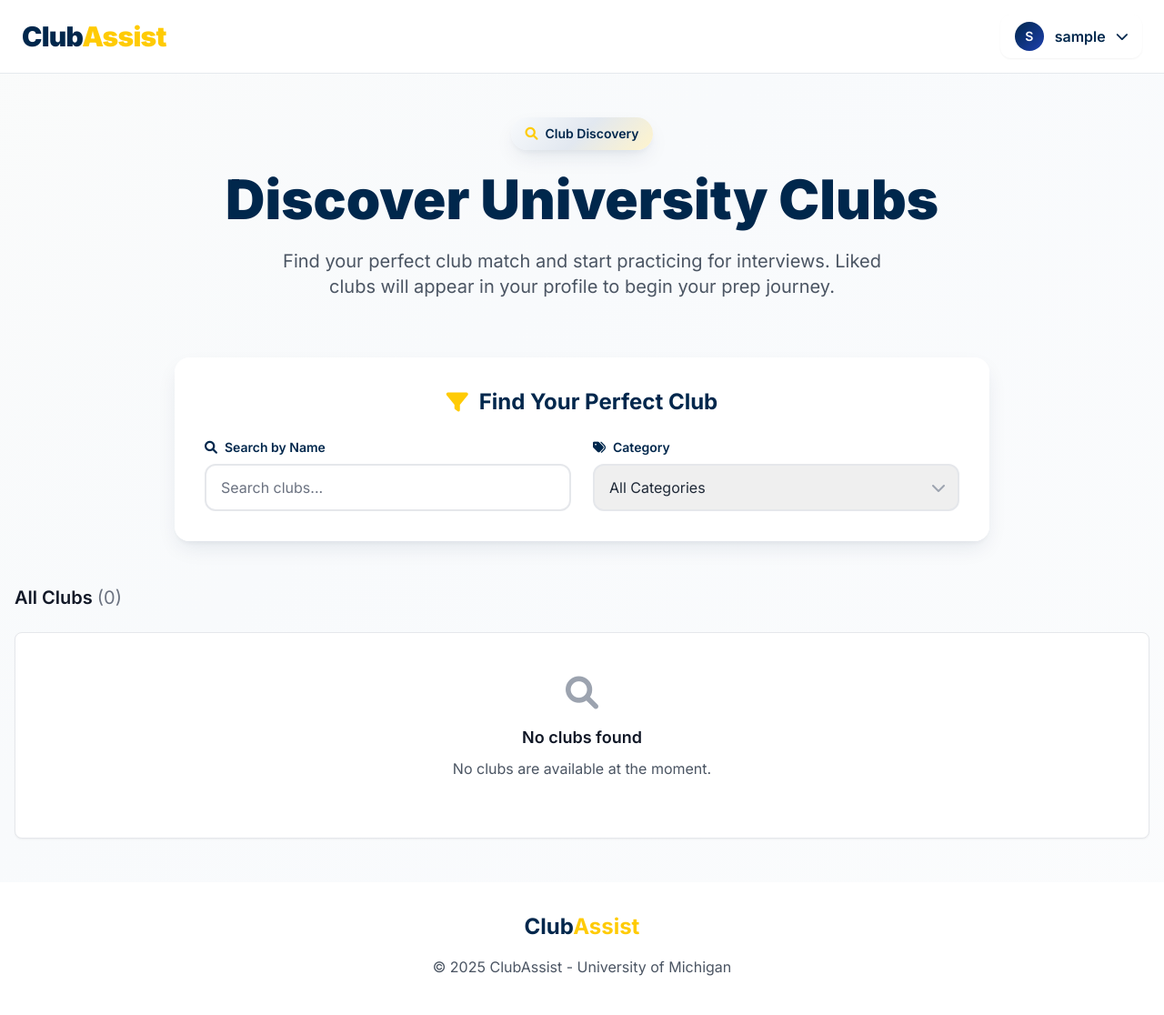
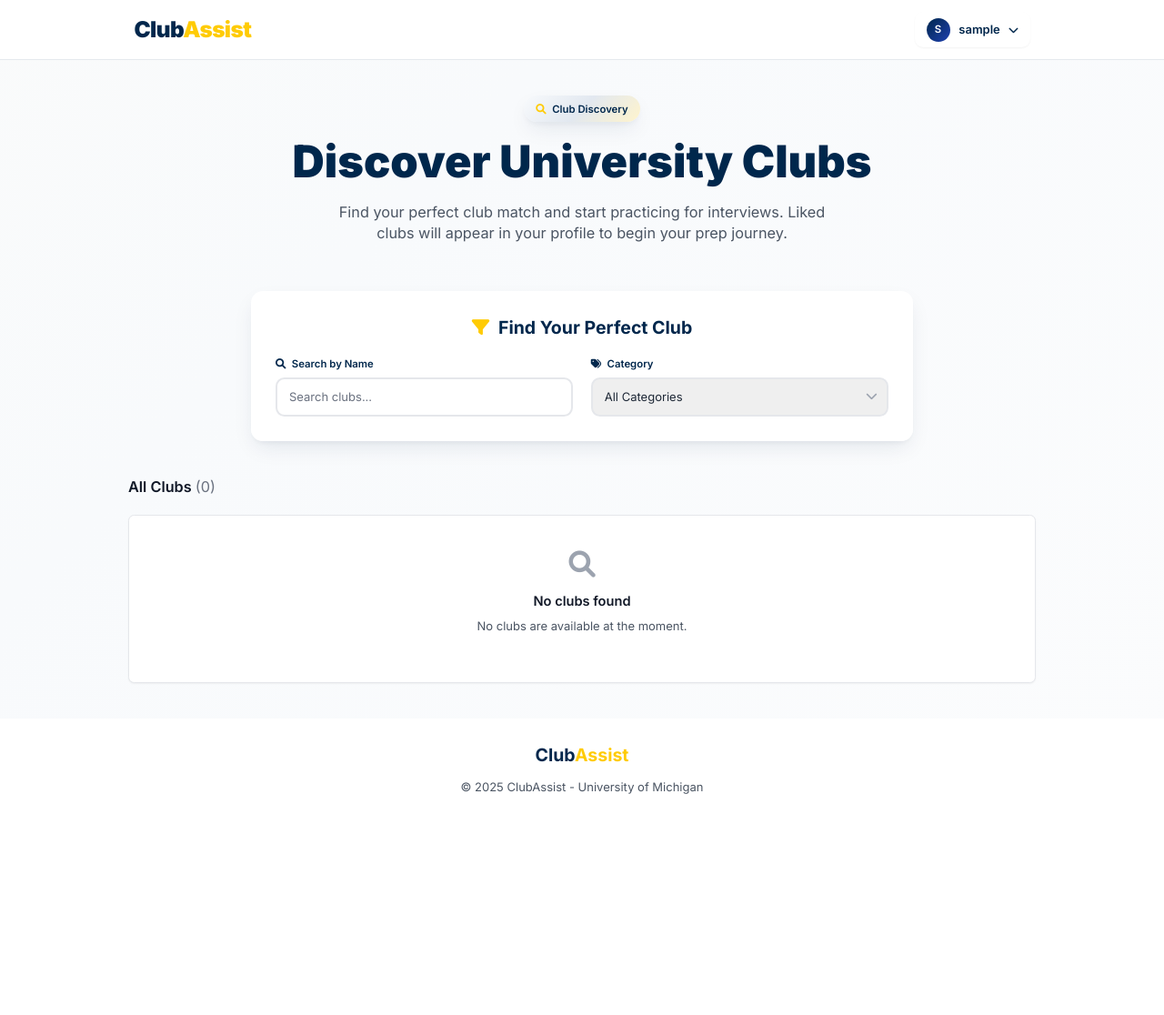
Before and after one commit to LBJANU/ClubAssist, a Django app: page /clubs/ in a window 1280 px wide. Shown: the whole page at 91% size. After the commit the page ends 873 px from the top, so only its background shows below. Run offline with Django 5.2, Linux system fonts and the light colour scheme; the visitor is signed in with stand-in values (Sample User, id 1); data that the repository does not hold is empty; some libraries are stand-ins or nearby versions.

Commit message:
Refactor HTML templates to use a consistent 'content-page' class for layout. Update base styles for improved navigation and content scaling across screen sizes.

```diff
--- a/templates/clubs/club_list.html
+++ b/templates/clubs/club_list.html
@@ -5,7 +5,7 @@
 {% block title %}Club Directory - ClubAssist{% endblock %}
 
 {% block content %}
-<div class="container mx-auto px-4 py-12">
+<div class="content-page container mx-auto px-4 py-12">
     <!-- Enhanced Header Section -->
     <div class="text-center mb-16">
         <div class="inline-flex items-center px-4 py-2 bg-michigan-gradient-light rounded-full text-sm font-semibold text-michigan-blue mb-6 shadow-michigan">
--- a/templates/interviews/practice_session_summary.html
+++ b/templates/interviews/practice_session_summary.html
@@ -3,7 +3,7 @@
 {% block title %}Session Summary - {{ club.name }}{% endblock %}
 
 {% block content %}
-<div class="container mx-auto px-4 py-8">
+<div class="content-page container mx-auto px-4 py-8">
     <!-- Session Header -->
     <div class="mb-8">
         <h1 class="text-3xl font-bold text-michigan-blue mb-2">Practice Session Summary</h1>
--- a/templates/interviews/prep.html
+++ b/templates/interviews/prep.html
@@ -3,7 +3,7 @@
 {% block title %}{{ club.name }} - Interview Prep{% endblock %}
 
 {% block content %}
-<div class="container mx-auto px-4 py-12">
+<div class="content-page container mx-auto px-4 py-12">
     <!-- Enhanced Club Header -->
     <div class="text-center mb-16">
         <div class="inline-flex items-center px-4 py-2 bg-michigan-gradient-light rounded-full text-sm font-semibold text-michigan-blue mb-6 shadow-michigan">
--- a/templates/main/base.html
+++ b/templates/main/base.html
@@ -15,6 +15,34 @@
             font-family: 'Inter', sans-serif;
             scroll-behavior: smooth;
         }
+
+        html {
+            font-size: 13px; /* Scales everything down for that 80% zoom feel */
+        }
+
+        /* Constrain navigation width so logo/profile don't stretch to edges */
+        .nav-glass .container {
+            max-width: 80%; /* Percentage-based for better scaling across screen sizes */
+        }
+
+        /* Static positioning for logo - stays in place regardless of zoom */
+        .nav-glass .logo-container {
+            position: absolute;
+            left: 50px;
+            top: 20px;
+        }
+
+        /* Align content with navigation on specific pages - exclude homepage */
+        .content-page .max-w-7xl,
+        .content-page .max-w-6xl,
+        .content-page .max-w-5xl,
+
+        /* More specific targeting for club list page */
+        .content-page.container {
+            max-width: 80%; /* Percentage-based for better scaling across screen sizes */
+        }
+
+
 
         :root {
             --michigan-blue: #00274C;
--- a/templates/users/profile.html
+++ b/templates/users/profile.html
@@ -3,7 +3,7 @@
 {% block title %}Profile Dashboard - ClubAssist{% endblock %}
 
 {% block content %}
-<div class="container mx-auto px-4 py-8">
+<div class="content-page container mx-auto px-4 py-8">
     <!-- Header Section -->
     <div class="mb-8">
         <h1 class="text-3xl font-bold text-michigan-blue mb-2">Welcome back, {{ user.username }}!</h1>
```
